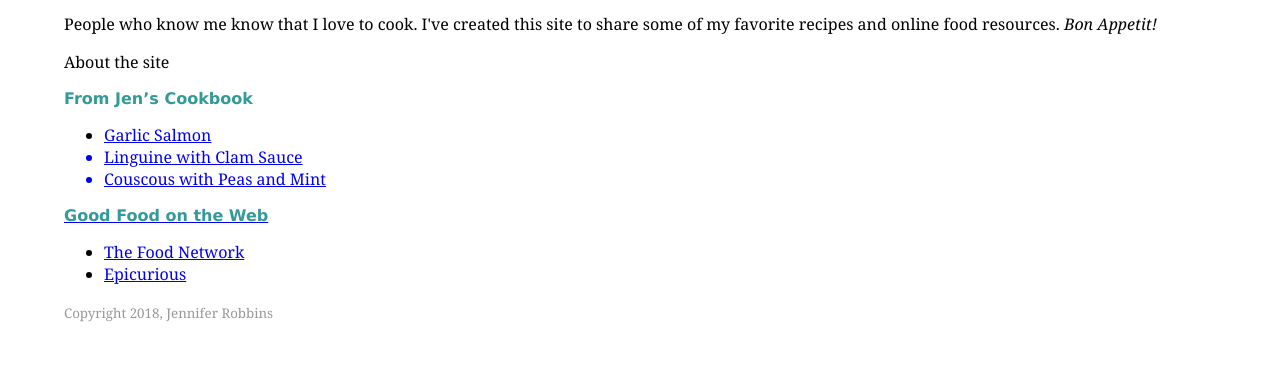
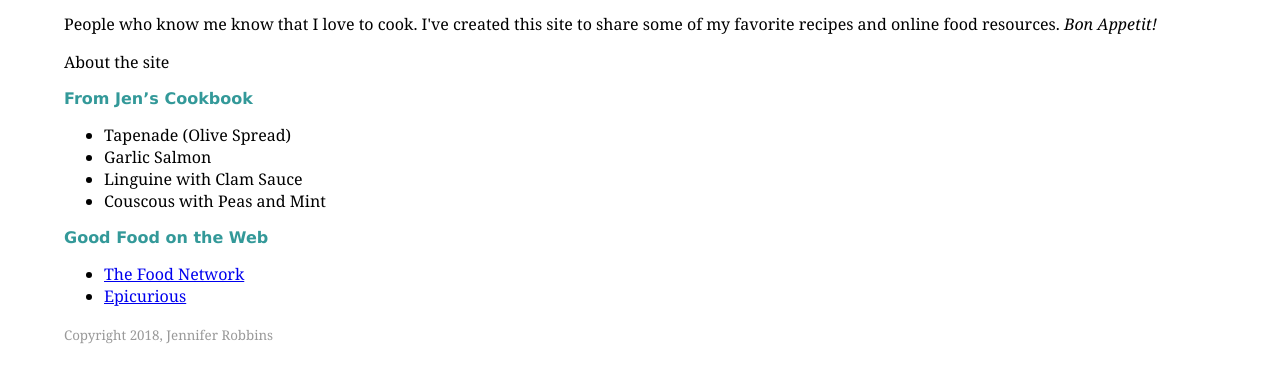
Before and after one commit to MeganSplat/fid, a plain HTML site: page bistro/jenskitchen.html in a window 1280 px wide. Shown: the part 106-488 px from the top of the page. Drawn offline with Linux system fonts and the light colour scheme.

Commit message:
Update jenskitchen.html

```diff
--- a/bistro/jenskitchen.html
+++ b/bistro/jenskitchen.html
@@ -35,7 +35,7 @@ small {
 
 <h2>From Jen&rsquo;s Cookbook</h2>
 <ul>
-  <li><a href="tapenade.htm>Tapenade (Olive Spread)</a></li>
+  <li>Tapenade (Olive Spread)</li>
   <li>Garlic Salmon</li>
   <li>Linguine with Clam Sauce</li>
   <li>Couscous with Peas and Mint</li>
```
